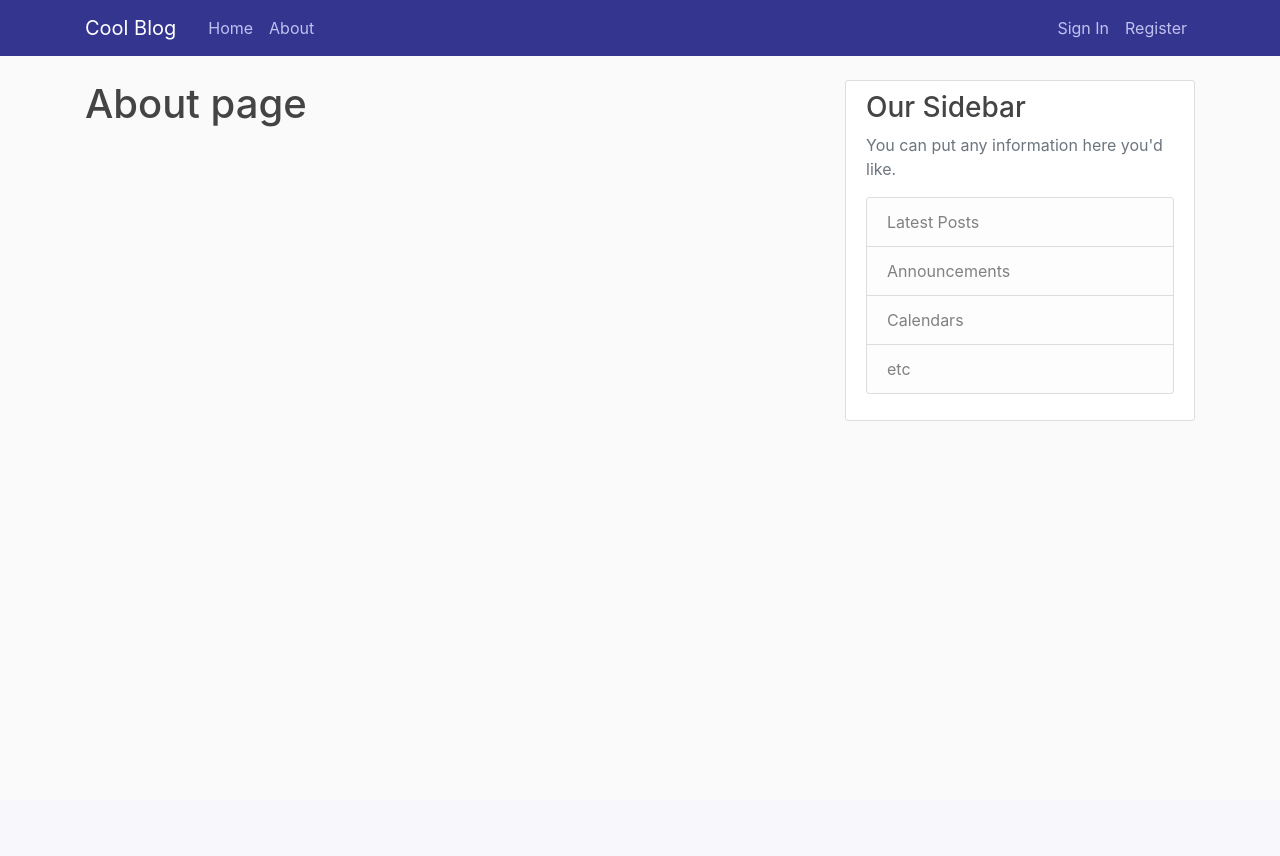
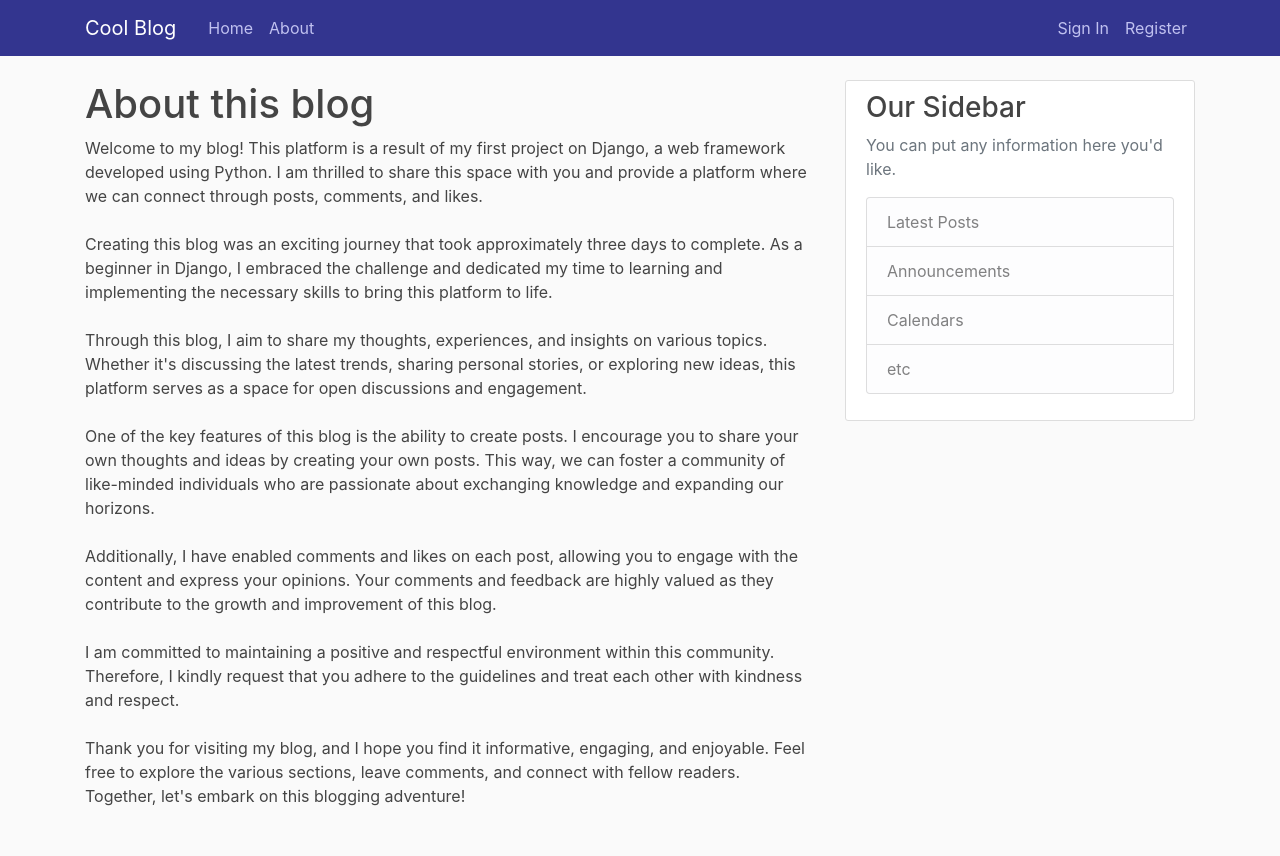
Before and after one commit to hundbojd/diango-app, a Django app: page /about/ in a window 1280 px wide. Before the commit the page ends 421 px from the top, so only its background shows below. Run offline with Django 5.2, Linux system fonts and the light colour scheme; some libraries are stand-ins or nearby versions.

Commit message:
fixing likes and comments icons, adding about page

```diff
--- a/django_app/blog/templates/blog/about.html
+++ b/django_app/blog/templates/blog/about.html
@@ -1,4 +1,19 @@
 {% extends "blog/base.html" %}
 {% block content %}
-    <h1>About page</h1>
+    <h1>About this blog</h1>
+
+Welcome to my blog! This platform is a result of my first project on Django, a web framework developed using Python. I am thrilled to share this space with you and provide a platform where we can connect through posts, comments, and likes.
+<br/><br/>
+Creating this blog was an exciting journey that took approximately three days to complete. As a beginner in Django, I embraced the challenge and dedicated my time to learning and implementing the necessary skills to bring this platform to life.
+<br/><br/>
+Through this blog, I aim to share my thoughts, experiences, and insights on various topics. Whether it's discussing the latest trends, sharing personal stories, or exploring new ideas, this platform serves as a space for open discussions and engagement.
+<br/><br/>
+One of the key features of this blog is the ability to create posts. I encourage you to share your own thoughts and ideas by creating your own posts. This way, we can foster a community of like-minded individuals who are passionate about exchanging knowledge and expanding our horizons.
+<br/><br/>
+Additionally, I have enabled comments and likes on each post, allowing you to engage with the content and express your opinions. Your comments and feedback are highly valued as they contribute to the growth and improvement of this blog.
+<br/><br/>
+I am committed to maintaining a positive and respectful environment within this community. Therefore, I kindly request that you adhere to the guidelines and treat each other with kindness and respect.
+<br/><br/>
+Thank you for visiting my blog, and I hope you find it informative, engaging, and enjoyable. Feel free to explore the various sections, leave comments, and connect with fellow readers. Together, let's embark on this blogging adventure!
+<br/><br/><br/>
 {% endblock content %}
--- a/django_app/blog/templates/blog/home.html
+++ b/django_app/blog/templates/blog/home.html
@@ -12,11 +12,10 @@
             <p class="article-content">{{ post.content|truncatewords:20  }}</p>
             <div name="{{post.id}}"></div>
             {% if user in post.likes.all %}
-                <h6><i><a class="article-content" href="{% url 'post-detail' post.id %}"><span>Read more</span></a></i><span style="float : right;"><a href="{% url 'post-likes' post.id %}#{{post.id}}" style=color:#33358f><i class="fa-solid fa-heart"></i></a> {{post.number_of_likes}} Likes</span> </h6>
+                <h6><i><a class="article-content" href="{% url 'post-detail' post.id %}"><span>Read more</span></a></i><span style="float : right;"><a href="{% url 'post-likes' post.id %}#{{post.id}}" style=color:#33358f><i class="fa-solid fa-heart"></i></a> {{post.number_of_likes}} <a href="{% url 'post-detail' post.id %}#{{post.id}}" style=color:#66666e><i class="fa fa-comment-o "></i></a> {{post.comments.count}}</span> </h6>
             {% else %}
-                <h6><i><a class="article-content" href="{% url 'post-detail' post.id %}"><span>Read more</span></a></i><span style="float : right;"><a href="{% url 'post-likes' post.id %}#{{post.id}}" style=color:#66666e><i class="fa fa-heart-o "></i></a> {{post.number_of_likes}} Likes</span> </h6>
+                <h6><i><a class="article-content" href="{% url 'post-detail' post.id %}"><span>Read more</span></a></i><span style="float : right;"><a href="{% url 'post-likes' post.id %}#{{post.id}}" style=color:#66666e><i class="fa fa-heart-o "></i></a> {{post.number_of_likes}} <a href="{% url 'post-detail' post.id %}#{{post.id}}" style=color:#66666e><i class="fa fa-comment-o "></i></a> {{post.comments.count}}</span> </h6>
             {% endif %}
-            </script>
           </div>
         </article>
     {% endfor %}
--- a/django_app/blog/templates/blog/post_detail.html
+++ b/django_app/blog/templates/blog/post_detail.html
@@ -16,10 +16,11 @@
         <h2 class="article-title">{{ object.title }}</h2>
         <p class="article-content">{{ object.content }}</p>
         {% if user in post.likes.all %}
-          <h6 ><span style="float : right;"><a href="{% url 'post-likes' post.id %}" style=color:#33358f><i class="fa-solid fa-heart"></i></a> {{post.number_of_likes}} Likes</span> </h6>
+          <h6><span style="float : right;"><a href="{% url 'post-likes' post.id %}" style=color:#33358f><i class="fa-solid fa-heart"></i></a> {{post.number_of_likes}}</span> </h6>
         {% else %}
-          <h6><span style="float : right;"><a href="{% url 'post-likes' post.id %}" style=color:#66666e><i class="fa fa-heart-o "></i></a> {{post.number_of_likes}} Likes</span> </h6>
+          <h6><span style="float : right;"><a href="{% url 'post-likes' post.id %}" style=color:#66666e><i class="fa fa-heart-o "></i></a> {{post.number_of_likes}}</span> </h6>
         {% endif %}
+        <h6>{{post.comments.count}} Comments</h6>
       </div>
     </article>
 <h5>Comments <a class="btn btn-outline-secondary btn-sm mt-1 mb-1" href="{% url 'post-comment' post.id %}">Add comment</a></h5>
```
Also changed, not shown: django_app/db.sqlite3.
